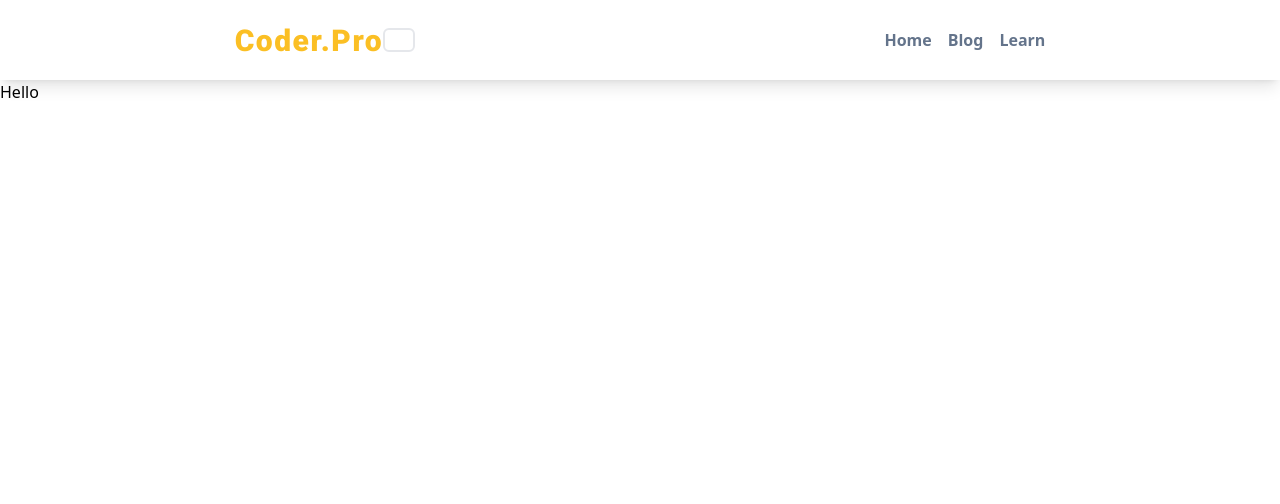
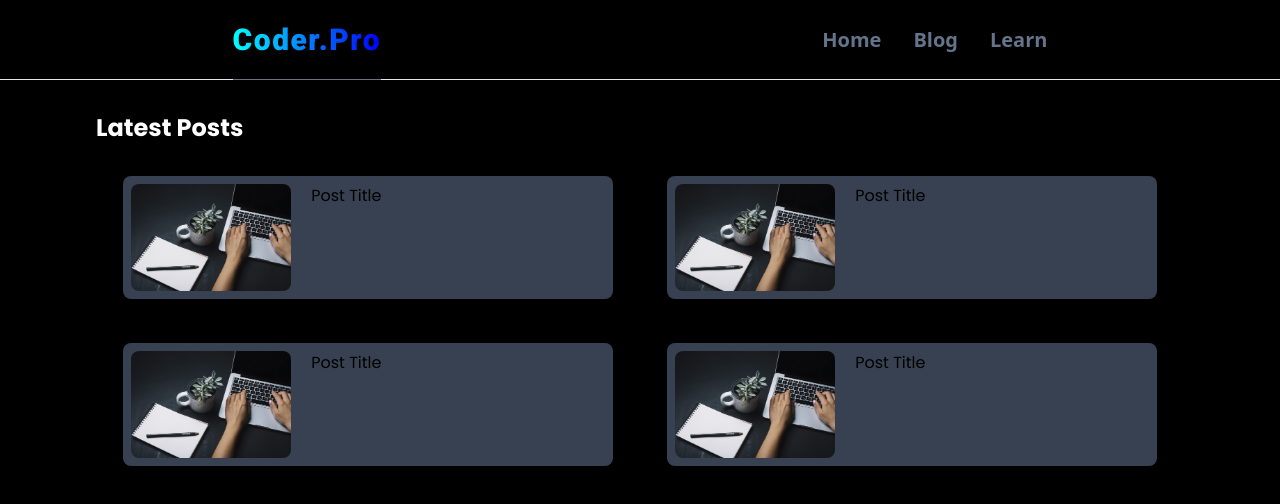
Before and after one commit to harshadhatagale/nextjs-blog1, a Next.js app: page / in a window 1280 px wide. Shown: the top 504 px of the page. Built offline with nearby package versions, Linux system fonts and the light colour scheme.

Commit message:
design 1

```diff
--- a/package.json
+++ b/package.json
@@ -11,7 +11,10 @@
   },
   "dependencies": {
     "@prisma/client": "^5.9.1",
+    "darkmode-js": "^1.5.7",
+    "i": "^0.3.7",
     "next": "14.1.0",
+    "npm": "^10.4.0",
     "react": "^18",
     "react-dom": "^18"
   },
--- a/src/components/Layout.jsx
+++ b/src/components/Layout.jsx
@@ -1,12 +1,12 @@
 import React from 'react'
 import Nav from './Nav'
-export default function Layout({children }) {
+export default function Layout({ children }) {
   return (
    <>
-    <Nav/>
-    <main>
-      {children}
-    </main>
+   <Nav />
+   <main className='pt-28 md:px-24 px-5'>
+   {children}
+   </main>
    </>
   )
 }
--- a/src/components/Nav.jsx
+++ b/src/components/Nav.jsx
@@ -1,6 +1,7 @@
 import React from 'react'
 import { Roboto } from 'next/font/google'
 import Link from 'next/link'
+
 import { useState } from 'react'
 const roboto= Roboto({
   subsets:["latin"],
@@ -13,29 +14,26 @@ export default function Nav() {
     setIsNavOpen(!isNavOpen);
   }
   return (
-    <div>
-        <nav className={` dark:bg-gray-500 nav ${isNavOpen ? "active":""}  flex h-20 shadow-lg justify-around w-screen items-center`}>
-           <div className="flex w-screen logo_ham md:w-auto justify-around items-center">
-           <div className="tracking-wider text-3xl font-extrabold text-amber-400 dark:text-blue-300">
-                <Link href="/" className={roboto.className}>Coder.Pro</Link>
+    <nav className={` fixed top-0 dark:bg-black nav ${isNavOpen ? "active":""} border-b dark:border-gray-500 flex h-20  justify-around w-screen items-center px-3`}>
+    <div className=" h-20 flex w-screen sm:border-b sm:border-gray-500 logo_ham sm:max-auto md:w-auto justify-around items-center">
+    <div className="tracking-wider text-3xl font-extrabold">
+         <Link href="/" className={`${roboto.className} logo transition-all `}>Coder.Pro</Link>
      </div>
-            <div className="fle w-8 border-2 border-black-900 rounded-md border-5 h-6">
-              <div className=""></div>
+     <div className="flex items-center justify-center gap-x-2">
+     <div className={`${isNavOpen ? "active":""} mr-8 hamburger cursor-pointer md:hidden`} onClick={OpenNav}>
+       <div className="line w-8 h-1.5 bg-black m-2 dark:bg-white rounded-md"></div>
+       <div className="line w-8 h-1.5 bg-black m-2 dark:bg-white rounded-md"></div>
+       <div className="line w-8 h-1.5 bg-black m-2 dark:bg-white rounded-md"></div>
      </div>
-            <div className={`${isNavOpen ? "active":""} hamburger cursor-pointer  sm:hidden`} onClick={OpenNav}>
-              <div className="line w-8 h-1.5 bg-black m-2 rounded-md"></div>
-              <div className="line w-8 h-1.5 bg-black m-2 rounded-md"></div>
-              <div className="line w-8 h-1.5 bg-black m-2 rounded-md"></div>
     </div>
      </div>
     <div className={` ${isNavOpen ? "active":""} links hidden md:flex`}>
-            <ul className='flex items-center text-slate-500 font-bold justify-center gap-4 dark:text-white'>
-              <li><Link href="/">Home</Link></li>
-              <li><Link href="/">Blog</Link></li>
-              <li><Link href="/">Learn</Link></li>
+     <ul className='flex items-center text-slate-500 font-bold justify-center gap-8 dark:text-white lg:text-xl'>
+       <li className='hover:text-cyan-400'><Link href="/">Home</Link></li>
+       <li className='hover:text-cyan-400'><Link href="/">Blog</Link></li>
+       <li className='hover:text-cyan-400'><Link href="/">Learn</Link></li>
      </ul>
     </div>
  </nav>
-    </div>
   )
 }
--- /dev/null
+++ b/src/components/Post.jsx
@@ -0,0 +1,14 @@
+import React from 'react'
+import blog_thumb from "../../public/blog_thumb.jpg"
+import Image from 'next/image'
+import styles from "../styles/Post/post.module.css"
+export default function Post() {
+  return (
+    <>
+    <div className={`${styles.post} flex mt-8 min-w-4/5 max-w-96 p-2 bg-gray-700 rounded-lg gap-5`}>
+      <Image src={blog_thumb} className='w-40 rounded-lg' />
+      <p>Post Title</p>
+    </div>
+    </>
+  )
+}
--- /dev/null
+++ b/src/components/header1.jsx
@@ -0,0 +1,12 @@
+import React from 'react'
+
+import {Poppins} from "next/font/google"
+const popins= Poppins({
+    subsets:["latin"],
+    weight:['100','200', '300', '400','500','600','700','800','900']
+})
+export default function Header(props) {
+  return (
+    <div> <p className={` ${popins.className} text-white font-bold text-2xl`}>{props.content}</p></div>
+  )
+}
--- a/src/pages/_app.js
+++ b/src/pages/_app.js
@@ -2,7 +2,7 @@ import "@/styles/globals.css";
 import Layout from "@/components/Layout";
 export default function App({ Component, pageProps }) {
   return (
-    <main className="dark:bg-slate-800 h-lvh dark:text-white">
+      <main className="dark:bg-black h-lvh dark:text-white">
       <Layout>
         <Component {...pageProps} />
       </Layout>
--- a/src/pages/index.js
+++ b/src/pages/index.js
@@ -1,12 +1,26 @@
 import Image from "next/image";
-import { Inter } from "next/font/google";
-
-const inter = Inter({ subsets: ["latin"] });
-
+import Header from "@/components/header1";
+import Post from "@/components/Post";
+import { Merriweather,Poppins } from "next/font/google";
+import styles from "../styles/Post/post.module.css"
+const merry= Merriweather({
+  subsets:["latin"],
+  weight:['300', '400', '700', '900']
+})
+const poppins= Poppins({
+  subsets:["latin"],
+  weight:['100','200','300', '400', '500','600','800','700', '900']
+})
 export default function Home() {
   return (
-    <p>
-      Hello
-    </p>
+    <>
+      <Header content="Latest Posts" />
+      <div className={`${poppins.className} ${styles.post_list} justify-items-center content-center md:grid md:grid-cols-2 gap-y-3 gap-x`}>
+      <Post className="col-span-1" />
+      <Post className="col-span-1" />
+      <Post className="col-span-1" />
+      <Post className="col-span-1" />
+      </div>
+    </>
   );
 }
--- a/src/pages/posts.js
+++ b/src/pages/posts.js
@@ -4,22 +4,32 @@ import prisma from '../../lib/prisma'
 
 export default function Posts({posts}) {
   return (
+    <>
     <div>
         <h1>All Post</h1>
-        {posts.map((Post) =>(
-            <div key={Post.id} className="bg-black text-white">
+        {posts.map((Post)=>(
+            <div key={Post.id}>
              <p>{Post.title}</p>
-                <p>{Post.content}</p>
            </div>
-        ))};
+        ))}
     </div>
+    </>
   )
 }
 
-export async function getStaticProps(){
+export async function getServerSideProps(){
+    try{
         const posts= await prisma.Post.findMany();
-    console.log(posts);
+        const stringiFiedPosts= await JSON.parse(JSON.stringify(posts));
+        console.log(stringiFiedPosts)
         return{
-        props: {posts},
+            props:{posts: stringiFiedPosts},
         };
     }
+        catch(error){
+            console.log("error: ",error)
+            return{
+                prompt:{posts:[]},
+            };
+        }
+    }
--- /dev/null
+++ b/src/styles/Post/post.module.css
@@ -0,0 +1,3 @@
+.post{
+    min-width: 90%;
+}
--- a/src/styles/globals.css
+++ b/src/styles/globals.css
@@ -1,12 +1,22 @@
 @tailwind base;
 @tailwind components;
 @tailwind utilities;
+html,
+body{
+    height: 100%;
+    margin: 0;
+    padding: 0;
+}
+body{
+    background-color: black;
+}
 .nav.active{
     flex-direction: column;
     height: 100vh;
 }
+
 .nav.active .logo_ham{
-    height: 80px;
+    height: 20px;
 }
 .links.active{
     display: flex;
@@ -14,10 +24,11 @@
 }
 .links.active ul{
     size: flex;
+    padding-left: 1em;
     flex-direction: column;
     min-height: 80vh;
-    align-items: center;
-    justify-content: center;
+    align-items: start;
+    justify-content: start;
     gap: 50px;
     font-size: 1.5em;
     width: 100vw;
@@ -36,3 +47,13 @@
     rotate: -45deg;
     translate: 0 -7px;
 }
+.logo{
+    background: linear-gradient(to right, cyan, blue);
+    color: transparent;
+    -webkit-background-clip: text;
+    transition: background 0.5s ease;
+}
+.logo:hover{
+    background: linear-gradient(to right, blue, cyan);
+    -webkit-background-clip: text;
+}
```
Also changed, not shown: public/blog_thumb.jpg (added), 1 other file (tests, documents, lock files or other folders). Lines whose indentation alone changed are shown as unchanged.
